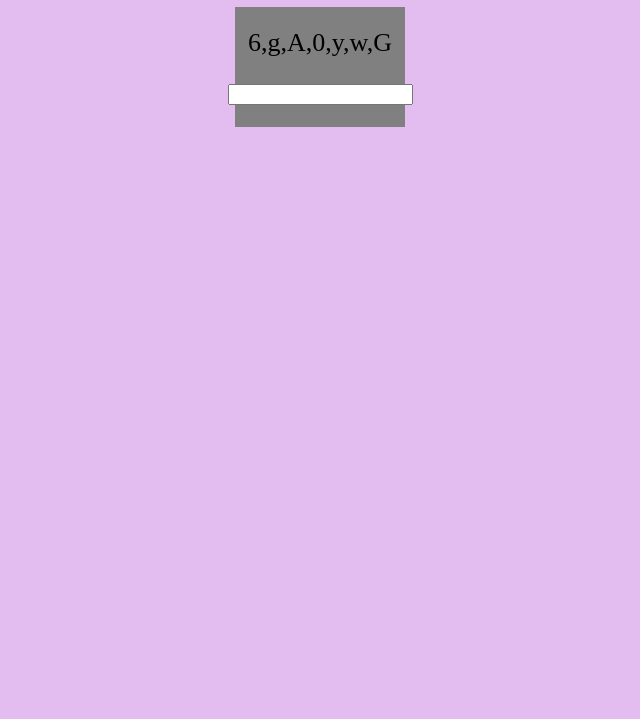
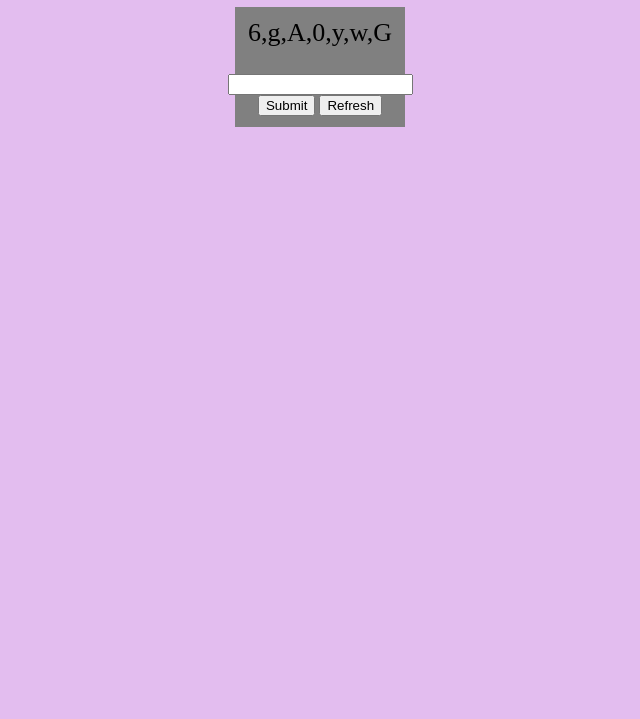
Before and after one commit to NatalieSalemme/captchaMaker, a plain HTML site: page index.html in a window 1280 px wide. Shown: the part 81-800 px from the top of the page, without its empty margins (320-960 px from the left). Drawn offline with Linux system fonts and the light colour scheme.

Commit message:
Adding buttons and span tags

```diff
--- a/index.html
+++ b/index.html
@@ -8,7 +8,12 @@
     <h1>Captcha Maker</h1>
     <div id="captchaBackground">
       <span id="captcha">captcha text</span>
-      <input type="text">
+      <input id="textBox" type="text" name="text">
+      <div id="buttons">
+        <input id="submit" type="submit">
+        <button id="refresh" type="submit">Refresh</button>
+      </div>
+      <span id="output"></span>
     </div>
   </div>
 <script src="app.js"></script>
```
